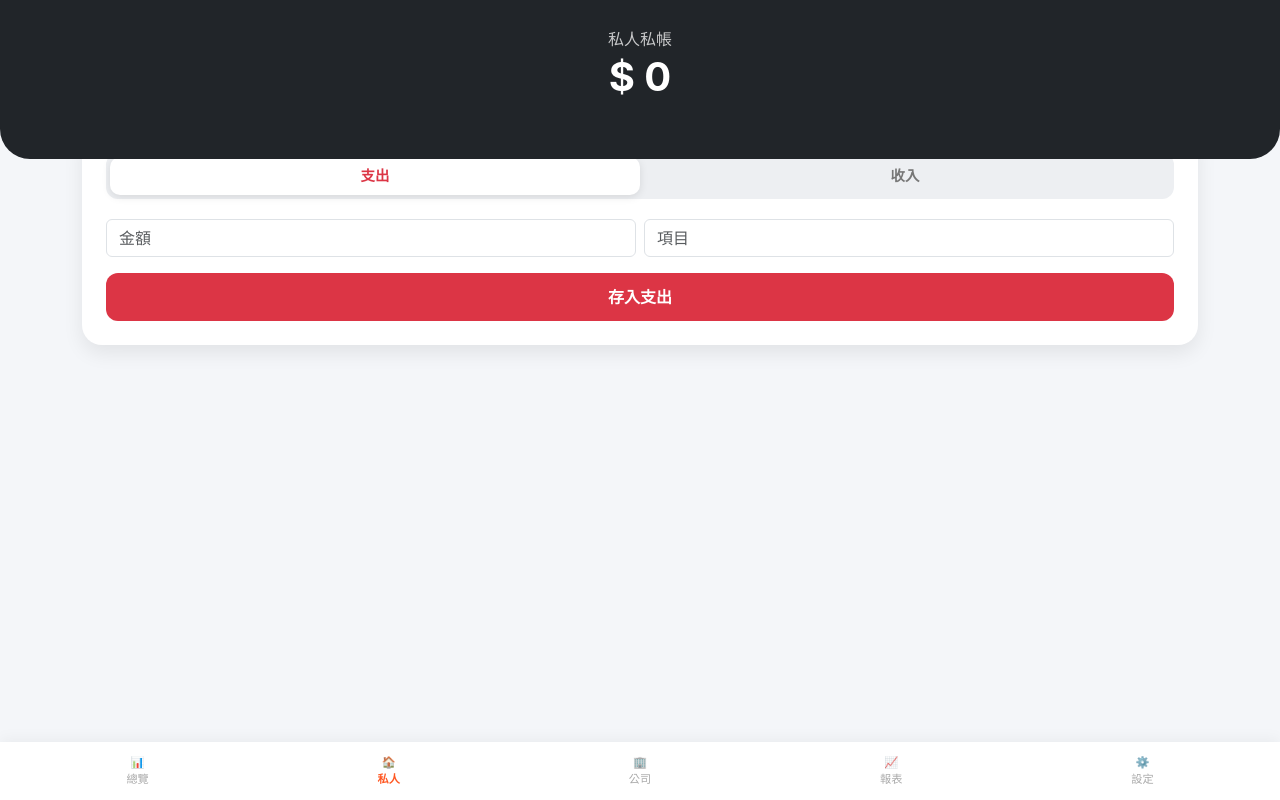
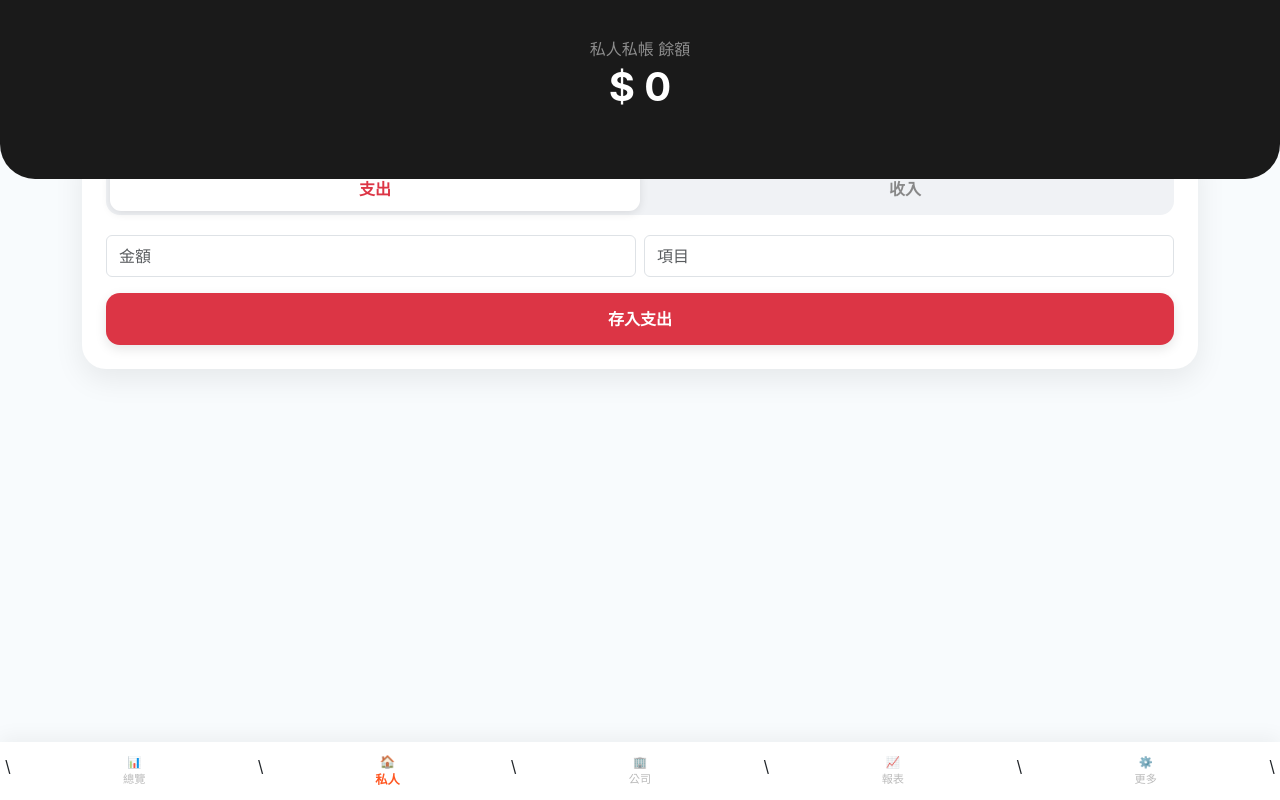
Before and after one commit to chenden7-lgtm/line-accounting-bot, a FastAPI app: page /?type=personal in a window 1280 px wide. Run offline with FastAPI, Linux system fonts and the light colour scheme; data comes from the database, SQL or seed files in the repository; data that the repository does not hold is empty.

Commit message:
💄 UI 完美化 v4.2：精簡 5 鍵導覽列，優化觸控體驗與視覺一致性

```diff
--- a/templates/index.html
+++ b/templates/index.html
@@ -3,29 +3,27 @@
 <head>
     <meta charset="UTF-8">
     <meta name="viewport" content="width=device-width, initial-scale=1.0, maximum-scale=1.0, user-scalable=no">
-    <title>滷蛋記帳：{{ names.get(current_type) }}</title>
+    <title>滷蛋記帳</title>
     <link href="https://cdn.jsdelivr.net/npm/bootstrap@5.3.0/dist/css/bootstrap.min.css" rel="stylesheet">
     <style>
         :root { --primary-color: #ff5722; --income-color: #28a745; --expense-color: #dc3545; }
-        body { background-color: #f4f6f9; padding-bottom: 90px; font-family: -apple-system, sans-serif; }
-        .header { background: #212529; color: white; padding: 30px 20px 50px; border-radius: 0 0 30px 30px; position: relative; }
-        .card-main { border: none; border-radius: 20px; box-shadow: 0 8px 20px rgba(0,0,0,0.08); margin-top: -30px; background: white; }
-        .nav-bar { background: white; padding: 12px; box-shadow: 0 -2px 15px rgba(0,0,0,0.05); position: fixed; bottom: 0; width: 100%; z-index: 100; display: flex; text-align: center; }
-        .nav-link-custom { color: #aaa; text-decoration: none; font-size: 0.7rem; flex: 1; }
-        .nav-link-custom.active { color: var(--primary-color); font-weight: bold; }
-        .type-toggle { display: flex; background: #edeff2; border-radius: 12px; padding: 4px; margin-bottom: 20px; }
-        .type-btn { flex: 1; border: none; background: none; padding: 8px; border-radius: 10px; font-weight: bold; font-size: 0.9rem; color: #777; }
-        .type-btn.active-exp { background: white; color: var(--expense-color); box-shadow: 0 2px 8px rgba(0,0,0,0.1); }
-        .type-btn.active-inc { background: white; color: var(--income-color); box-shadow: 0 2px 8px rgba(0,0,0,0.1); }
-        .btn-add { width: 100%; border-radius: 12px; padding: 12px; border: none; font-weight: bold; color: white; }
-        .bg-exp { background-color: var(--expense-color); }
-        .bg-inc { background-color: var(--income-color); }
-        .list-item { background: white; border-radius: 15px; padding: 15px; margin-bottom: 12px; display: flex; justify-content: space-between; align-items: center; }
+        body { background-color: #f8fbfd; padding-bottom: 90px; font-family: -apple-system, sans-serif; }
+        .header { background: #1a1a1a; color: white; padding: 40px 20px 60px; border-radius: 0 0 35px 35px; position: relative; }
+        .card-main { border: none; border-radius: 24px; box-shadow: 0 10px 30px rgba(0,0,0,0.08); margin-top: -40px; background: white; }
+        .nav-bar { background: rgba(255,255,255,0.95); backdrop-filter: blur(10px); padding: 12px 5px; box-shadow: 0 -5px 20px rgba(0,0,0,0.05); position: fixed; bottom: 0; width: 100%; z-index: 100; display: flex; }
+        .nav-btn { color: #bbb; text-decoration: none; font-size: 0.7rem; text-align: center; flex: 1; transition: 0.2s; }
+        .nav-btn.active { color: var(--primary-color); font-weight: bold; transform: scale(1.1); }
+        .type-toggle { display: flex; background: #f0f2f5; border-radius: 14px; padding: 4px; margin-bottom: 20px; }
+        .type-btn { flex: 1; border: none; background: none; padding: 10px; border-radius: 11px; font-weight: bold; color: #888; }
+        .type-btn.active-exp { background: white; color: var(--expense-color); box-shadow: 0 2px 10px rgba(0,0,0,0.1); }
+        .type-btn.active-inc { background: white; color: var(--income-color); box-shadow: 0 2px 10px rgba(0,0,0,0.1); }
+        .btn-add { width: 100%; border-radius: 14px; padding: 14px; border: none; font-weight: bold; color: white; box-shadow: 0 4px 12px rgba(0,0,0,0.1); }
+        .list-item { background: white; border-radius: 18px; padding: 16px; margin-bottom: 12px; display: flex; justify-content: space-between; align-items: center; border: 1px solid #f0f0f0; }
     </style>
 </head>
 <body>
     <div class="header text-center">
-        <h6 class="opacity-75 mb-1">{{ names.get(current_type) }}</h6>
+        <h6 class="opacity-50 mb-1">{{ names.get(current_type) }} 餘額</h6>
         <h1 class="fw-bold">$ {{ total }}</h1>
     </div>
     <div class="container">
@@ -38,40 +36,41 @@
                     <button type="button" id="btn-inc" class="type-btn" onclick="toggleType('income')">收入</button>
                 </div>
                 <div class="row g-2">
-                    <div class="col-6"><input type="number" name="amount" class="form-control" placeholder="金額" required inputmode="numeric"></div>
-                    <div class="col-6"><input type="text" name="category" class="form-control" placeholder="項目" required></div>
-                    <div class="col-12 mt-3"><button type="submit" id="main-submit-btn" class="btn-add bg-exp">存入支出</button></div>
+                    <div class="col-6"><input type="number" name="amount" class="form-control py-2" placeholder="金額" required inputmode="numeric"></div>
+                    <div class="col-6"><input type="text" name="category" class="form-control py-2" placeholder="項目" required></div>
+                    <div class="col-12 mt-3"><button type="submit" id="main-submit-btn" class="btn-add" style="background:var(--expense-color)">存入支出</button></div>
                 </div>
             </form>
         </div>
+        <div class="px-1" id="recordList">
             {% for record in records %}
             <div class="list-item">
-            <div><div class="fw-bold">{{ record.category }}</div><small class="text-muted">{{ record.created_at }}</small></div>
+                <div><div class="fw-bold">{{ record.category }}</div><small class="text-muted" style="font-size:0.6rem">{{ record.created_at }}</small></div>
                 <div class="d-flex align-items-center">
                     <span class="fw-bold me-3 {{ 'text-success' if record.entry_type == 'income' else 'text-danger' }}">
                         {{ '+' if record.entry_type == 'income' else '-' }}$ {{ record.amount }}
                     </span>
-                <form action="/delete/{{ record.id }}?type={{ current_type }}" method="POST"><button type="submit" style="background:none; border:none; color:#ddd;">&times;</button></form>
+                    <form action="/delete/{{ record.id }}?type={{ current_type }}" method="POST"><button type="submit" style="background:none; border:none; color:#eee; font-size:1.2rem;">&times;</button></form>
                 </div>
             </div>
             {% endfor %}
         </div>
-    <div class="nav-bar">
-        <a href="/" class="nav-link-custom">📊<br>總覽</a>
-        <a href="/?type=personal" class="nav-link-custom {{ 'active' if current_type == 'personal' }}">🏠<br>私人</a>
-        <a href="/?type=company" class="nav-link-custom {{ 'active' if current_type == 'company' }}">🏢<br>公司</a>
-        <a href="/?type=report" class="nav-link-custom">📈<br>報表</a>
-        <a href="/?type=settings" class="nav-link-custom">⚙️<br>設定</a>
+    </div>
+    <div class="nav-bar"> \
+    <a href="/" class="nav-btn {{ "active" if current_type == "summary" }}">📊<br>總覽</a> \
+    <a href="/?type=personal" class="nav-btn {{ "active" if current_type == "personal" }}">🏠<br>私人</a> \
+    <a href="/?type=company" class="nav-btn {{ "active" if current_type == "company" }}">🏢<br>公司</a> \
+    <a href="/?type=report" class="nav-btn {{ "active" if current_type == "report" }}">📈<br>報表</a> \
+    <a href="/?type=settings" class="nav-btn {{ "active" if current_type == "settings" or current_type == "invest" }}">⚙️<br>更多</a> \
 </div>
     <script>
         function toggleType(type) {
-            const input = document.getElementById('entry_type_input');
-            const mainBtn = document.getElementById('main-submit-btn');
-            input.value = type;
+            document.getElementById('entry_type_input').value = type;
             document.getElementById('btn-exp').classList.toggle('active-exp', type === 'expense');
             document.getElementById('btn-inc').classList.toggle('active-inc', type === 'income');
-            mainBtn.innerText = type === 'expense' ? '存入支出' : '存入收入';
-            mainBtn.className = 'btn-add ' + (type === 'expense' ? 'bg-exp' : 'bg-inc');
+            const btn = document.getElementById('main-submit-btn');
+            btn.innerText = type === 'expense' ? '存入支出' : '存入收入';
+            btn.style.background = type === 'expense' ? '#dc3545' : '#28a745';
         }
     </script>
 </body>
```
Lines whose indentation alone changed are shown as unchanged.
